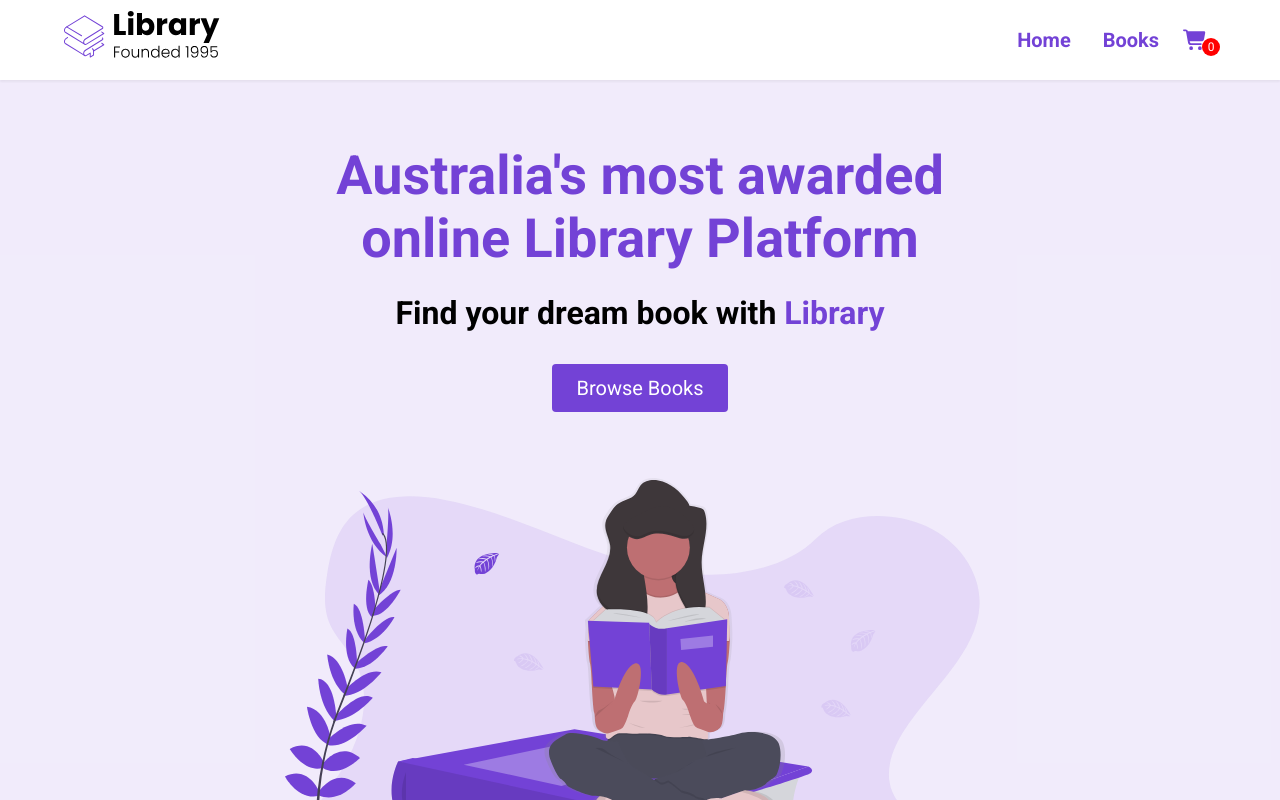
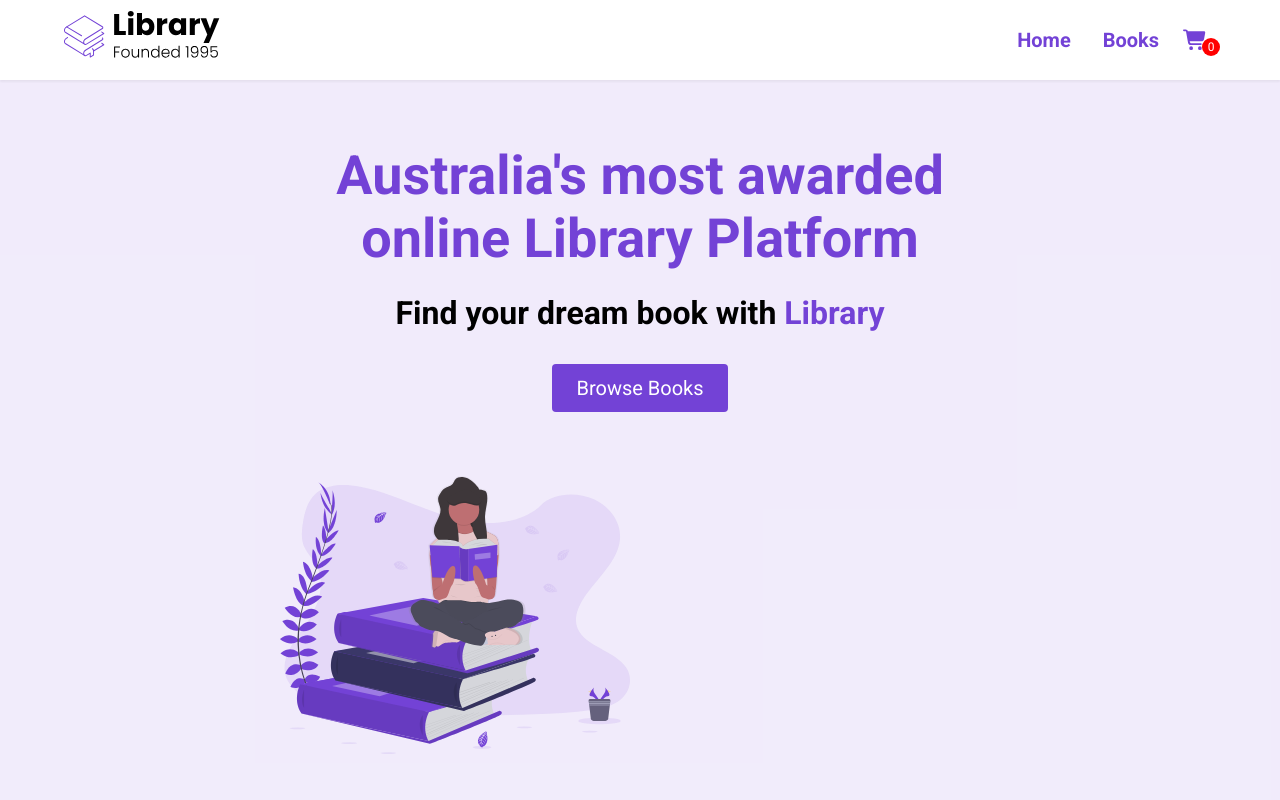
Before and after one commit to 23nrj1997-commits/react-library-tutorial, a React (Create React App) app: page / in a window 1280 px wide. Shown: the top 800 px of the page. Built offline with nearby package versions, Linux system fonts and the light colour scheme.

Commit message:
css image updating

```diff
--- a/src/index.css
+++ b/src/index.css
@@ -229,7 +229,7 @@ LANDING
 }
 
 header {
-  height: calc(100vh - 80px);
+  min-height: calc(100vh - 80px);
 }
 
 .header__container {
@@ -262,6 +262,10 @@ header {
   max-height: 50vh;
 }
 
+.header__image {
+  margin: 0 auto;
+  max-width: 350px;
+}
 
 .container {
   padding: 56px 0;
```
